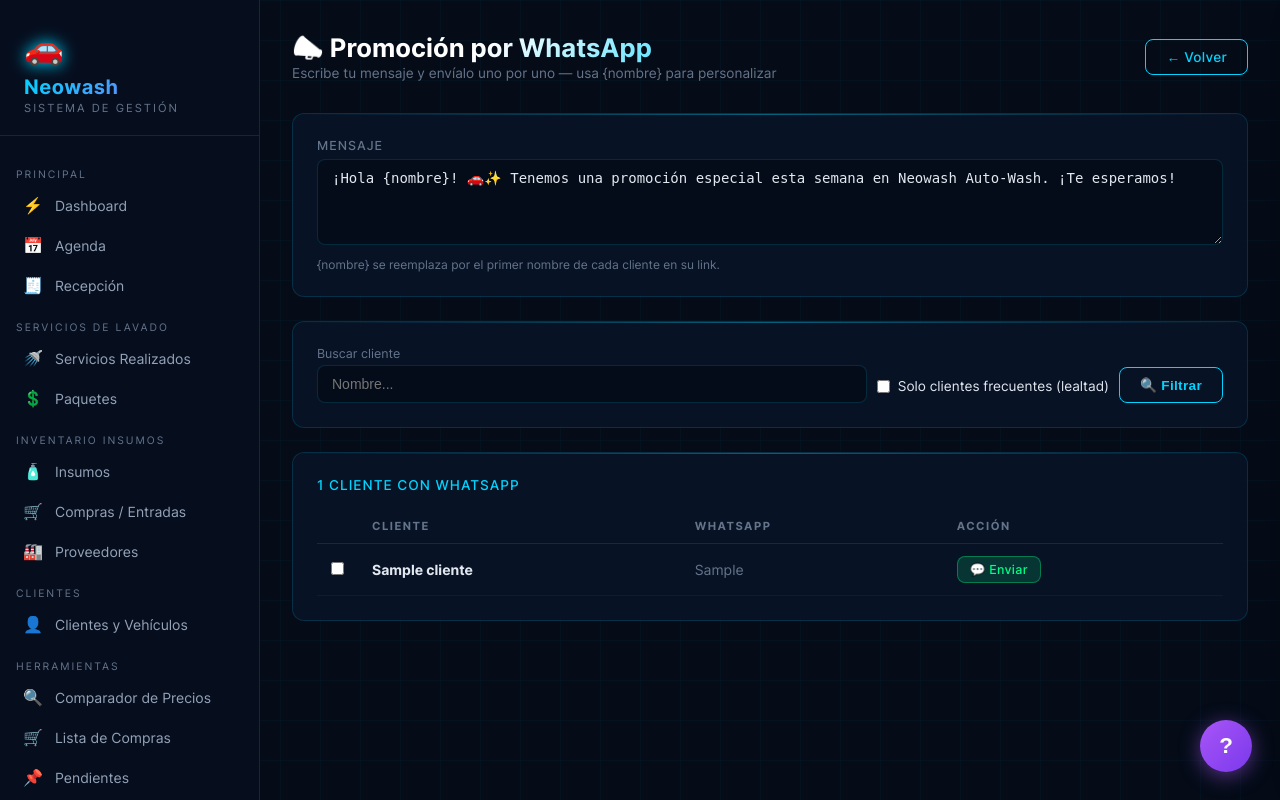
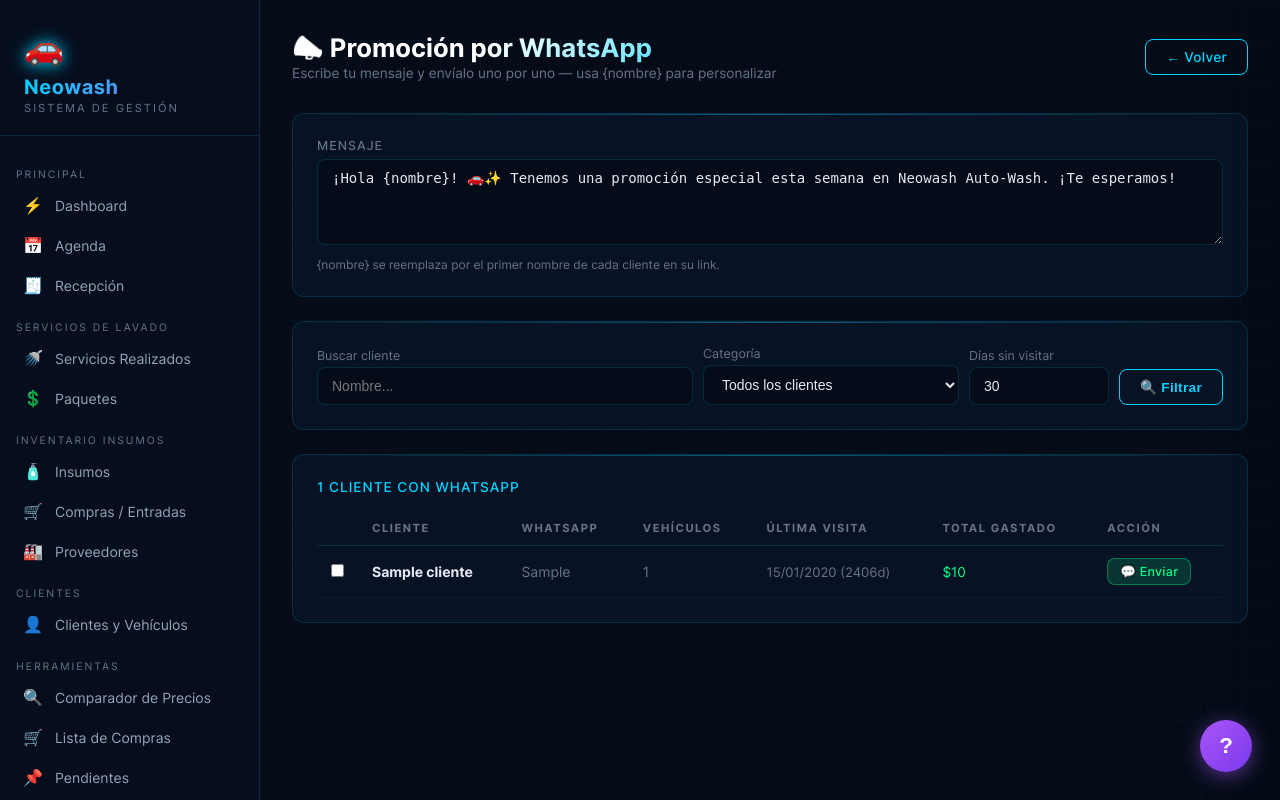
Before and after one commit to trejorinconluisangel-ship-it/Carwash, a Django app: page /clientes/promocion/ in a window 1280 px wide. Run offline with Django 5.2, Linux system fonts and the light colour scheme; tables that the repository leaves empty hold one stand-in row (values such as "Sample post").

Commit message:
Add: categorías de segmentación en la lista de promociones por WhatsApp
- Filtro por categoría: primerizos, inactivos (días ajustables), frecuentes,
  multi-vehículo, cumpleañeros del mes, premio grande sin canjear y top
  clientes por gasto — cada opción muestra cuántos clientes califican
- Nuevas columnas de vehículos, última visita y total gastado por cliente
- Fix: Cliente.total_servicios contaba mal cuando el servicio no tenía
  vehículo asociado (usaba la relación por vehículo en vez de la directa);
  también corrige que la KPI "Servicios" del perfil de cliente salía en
  blanco porque la vista nunca pasaba esa variable al template

```diff
--- a/clientes/models.py
+++ b/clientes/models.py
@@ -73,7 +73,7 @@
 
     @property
     def total_servicios(self):
-        return sum(v.servicios.count() for v in self.vehiculos.all())
+        return self.servicios.count()
 
     @property
     def premio_pequeno_alcanzado(self):
--- a/clientes/views.py
+++ b/clientes/views.py
@@ -17,21 +17,72 @@
 
 
 def promocion_masiva(request):
+    from django.utils import timezone
+
     q = request.GET.get('q', '').strip()
-    solo_lealtad = request.GET.get('solo_lealtad') == '1'
+    categoria = request.GET.get('categoria', '')
+    try:
+        dias_inactivo = int(request.GET.get('dias_inactivo', '30'))
+    except ValueError:
+        dias_inactivo = 30
 
-    clientes = Cliente.objects.exclude(whatsapp='').order_by('nombre')
+    hoy = timezone.localdate()
+
+    base_qs = Cliente.objects.exclude(whatsapp='').prefetch_related('vehiculos', 'servicios')
     if q:
-        clientes = clientes.filter(nombre__icontains=q)
-    if solo_lealtad:
-        clientes = clientes.filter(visitas_lealtad__gte=VISITAS_PREMIO_PEQUENO)
+        base_qs = base_qs.filter(nombre__icontains=q)
+
+    clientes_calc = []
+    for c in base_qs:
+        servicios_list = list(c.servicios.all())
+        c.num_servicios = len(servicios_list)
+        c.num_vehiculos_calc = len(list(c.vehiculos.all()))
+        c.ultima_visita_calc = max((s.fecha for s in servicios_list), default=None)
+        c.total_gastado_calc = sum(float(s.precio_cobrado) for s in servicios_list)
+        c.dias_sin_venir = (hoy - c.ultima_visita_calc).days if c.ultima_visita_calc else None
+        c.es_primerizo = c.num_servicios == 1
+        c.es_inactivo = c.dias_sin_venir is not None and c.dias_sin_venir >= dias_inactivo
+        c.es_frecuente = c.visitas_lealtad >= VISITAS_PREMIO_PEQUENO
+        c.es_multi_vehiculo = c.num_vehiculos_calc > 1
+        c.es_cumple_mes = bool(c.fecha_nacimiento and c.fecha_nacimiento.month == hoy.month)
+        c.es_premio_grande = c.visitas_lealtad >= VISITAS_PREMIO_GRANDE
+        clientes_calc.append(c)
+
+    conteos = {
+        'primerizos':     sum(1 for c in clientes_calc if c.es_primerizo),
+        'inactivos':      sum(1 for c in clientes_calc if c.es_inactivo),
+        'frecuentes':     sum(1 for c in clientes_calc if c.es_frecuente),
+        'multi_vehiculo': sum(1 for c in clientes_calc if c.es_multi_vehiculo),
+        'cumple_mes':     sum(1 for c in clientes_calc if c.es_cumple_mes),
+        'premio_grande':  sum(1 for c in clientes_calc if c.es_premio_grande),
+        'top_gasto':      sum(1 for c in clientes_calc if c.total_gastado_calc > 0),
+    }
+
+    if categoria == 'primerizos':
+        clientes = [c for c in clientes_calc if c.es_primerizo]
+    elif categoria == 'inactivos':
+        clientes = [c for c in clientes_calc if c.es_inactivo]
+    elif categoria == 'frecuentes':
+        clientes = [c for c in clientes_calc if c.es_frecuente]
+    elif categoria == 'multi_vehiculo':
+        clientes = [c for c in clientes_calc if c.es_multi_vehiculo]
+    elif categoria == 'cumple_mes':
+        clientes = [c for c in clientes_calc if c.es_cumple_mes]
+    elif categoria == 'premio_grande':
+        clientes = [c for c in clientes_calc if c.es_premio_grande]
+    elif categoria == 'top_gasto':
+        clientes = sorted((c for c in clientes_calc if c.total_gastado_calc > 0), key=lambda c: -c.total_gastado_calc)[:20]
+    else:
+        clientes = clientes_calc
 
     sin_whatsapp = Cliente.objects.filter(whatsapp='').count()
 
     return render(request, 'clientes/promocion_masiva.html', {
         'clientes': clientes,
         'q': q,
-        'solo_lealtad': solo_lealtad,
+        'categoria': categoria,
+        'dias_inactivo': dias_inactivo,
+        'conteos': conteos,
         'sin_whatsapp': sin_whatsapp,
     })
 
@@ -76,6 +127,7 @@
         'cliente': cliente,
         'vehiculos': vehiculos,
         'servicios': servicios,
+        'total_servicios': servicios.count(),
         'total_gastado': total_gastado,
         'meta_pequeno': VISITAS_PREMIO_PEQUENO,
         'meta_grande': VISITAS_PREMIO_GRANDE,
--- a/templates/clientes/promocion_masiva.html
+++ b/templates/clientes/promocion_masiva.html
@@ -16,17 +16,31 @@
   <div class="text-muted mt-1" style="font-size:.75rem;">{% templatetag openbrace %}nombre{% templatetag closebrace %} se reemplaza por el primer nombre de cada cliente en su link.</div>
 </div>
 
-<!-- ── Filtro ────────────────────────────────────────────────── -->
+<!-- ── Filtro por categoría ──────────────────────────────────── -->
 <form method="get" class="card mb-3" style="display:flex; gap:10px; flex-wrap:wrap; align-items:flex-end;">
-  <div style="flex:1; min-width:220px;">
+  <div style="flex:1; min-width:200px;">
     <label class="text-muted" style="font-size:.78rem; display:block; margin-bottom:4px;">Buscar cliente</label>
     <input type="text" name="q" value="{{ q }}" class="form-control" placeholder="Nombre..." autocomplete="off">
   </div>
-  <label class="d-flex gap-1" style="align-items:center; font-size:.85rem; white-space:nowrap; padding-bottom:9px;">
-    <input type="checkbox" name="solo_lealtad" value="1" {% if solo_lealtad %}checked{% endif %}> Solo clientes frecuentes (lealtad)
-  </label>
+  <div style="min-width:240px;">
+    <label class="text-muted" style="font-size:.78rem; display:block; margin-bottom:4px;">Categoría</label>
+    <select name="categoria" class="form-select">
+      <option value="" {% if not categoria %}selected{% endif %}>Todos los clientes</option>
+      <option value="primerizos" {% if categoria == 'primerizos' %}selected{% endif %}>🌱 Primerizos — 1 sola visita ({{ conteos.primerizos }})</option>
+      <option value="inactivos" {% if categoria == 'inactivos' %}selected{% endif %}>💤 Inactivos ({{ conteos.inactivos }})</option>
+      <option value="frecuentes" {% if categoria == 'frecuentes' %}selected{% endif %}>⭐ Frecuentes ({{ conteos.frecuentes }})</option>
+      <option value="multi_vehiculo" {% if categoria == 'multi_vehiculo' %}selected{% endif %}>🚙 Traen más de 1 vehículo ({{ conteos.multi_vehiculo }})</option>
+      <option value="cumple_mes" {% if categoria == 'cumple_mes' %}selected{% endif %}>🎂 Cumpleañeros del mes ({{ conteos.cumple_mes }})</option>
+      <option value="premio_grande" {% if categoria == 'premio_grande' %}selected{% endif %}>🎁 Premio grande sin canjear ({{ conteos.premio_grande }})</option>
+      <option value="top_gasto" {% if categoria == 'top_gasto' %}selected{% endif %}>💰 Top clientes por gasto ({{ conteos.top_gasto }})</option>
+    </select>
+  </div>
+  <div style="width:140px;">
+    <label class="text-muted" style="font-size:.78rem; display:block; margin-bottom:4px;">Días sin visitar</label>
+    <input type="number" name="dias_inactivo" value="{{ dias_inactivo }}" min="1" class="form-control">
+  </div>
   <button class="btn btn-outline" type="submit">🔍 Filtrar</button>
-  {% if q or solo_lealtad %}<a href="{% url 'promocion_masiva' %}" class="btn btn-outline">✕</a>{% endif %}
+  {% if q or categoria %}<a href="{% url 'promocion_masiva' %}" class="btn btn-outline">✕</a>{% endif %}
 </form>
 
 <div class="card">
@@ -41,6 +55,9 @@
           <th style="width:36px;"></th>
           <th>Cliente</th>
           <th>WhatsApp</th>
+          <th>Vehículos</th>
+          <th>Última visita</th>
+          <th>Total gastado</th>
           <th>Acción</th>
         </tr>
       </thead>
@@ -50,6 +67,11 @@
           <td><input type="checkbox" class="promo-check" data-row="promo-row-{{ c.pk }}" title="Marcar como enviado"></td>
           <td class="fw-bold">{{ c.nombre }}</td>
           <td class="text-muted">{{ c.whatsapp }}</td>
+          <td class="text-muted">{{ c.num_vehiculos_calc }}</td>
+          <td class="text-muted" style="font-size:.82rem;">
+            {% if c.ultima_visita_calc %}{{ c.ultima_visita_calc|date:"d/m/Y" }} ({{ c.dias_sin_venir }}d){% else %}—{% endif %}
+          </td>
+          <td class="text-green" style="font-size:.85rem;">${{ c.total_gastado_calc|floatformat:0 }}</td>
           <td>
             <a href="#" target="_blank" class="btn btn-sm promo-send-btn"
                data-numero="{{ c.numero_whatsapp }}" data-nombre="{{ c.primer_nombre }}"
@@ -60,8 +82,8 @@
         </tr>
         {% empty %}
         <tr>
-          <td colspan="4" style="text-align:center; padding:30px; color:var(--text-muted);">
-            No hay clientes con WhatsApp registrado{% if q or solo_lealtad %} con esos filtros{% endif %}.
+          <td colspan="7" style="text-align:center; padding:30px; color:var(--text-muted);">
+            No hay clientes con WhatsApp registrado{% if q or categoria %} con esos filtros{% endif %}.
           </td>
         </tr>
         {% endfor %}
```
